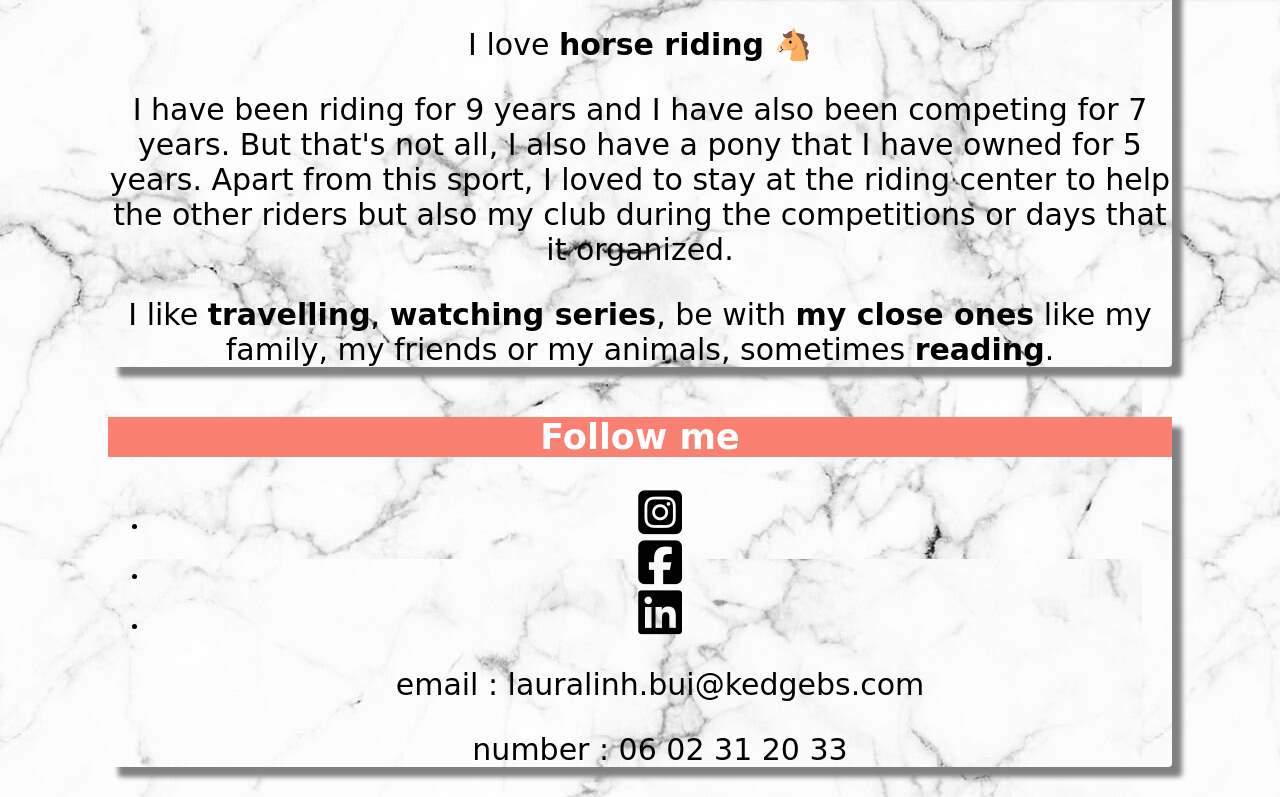
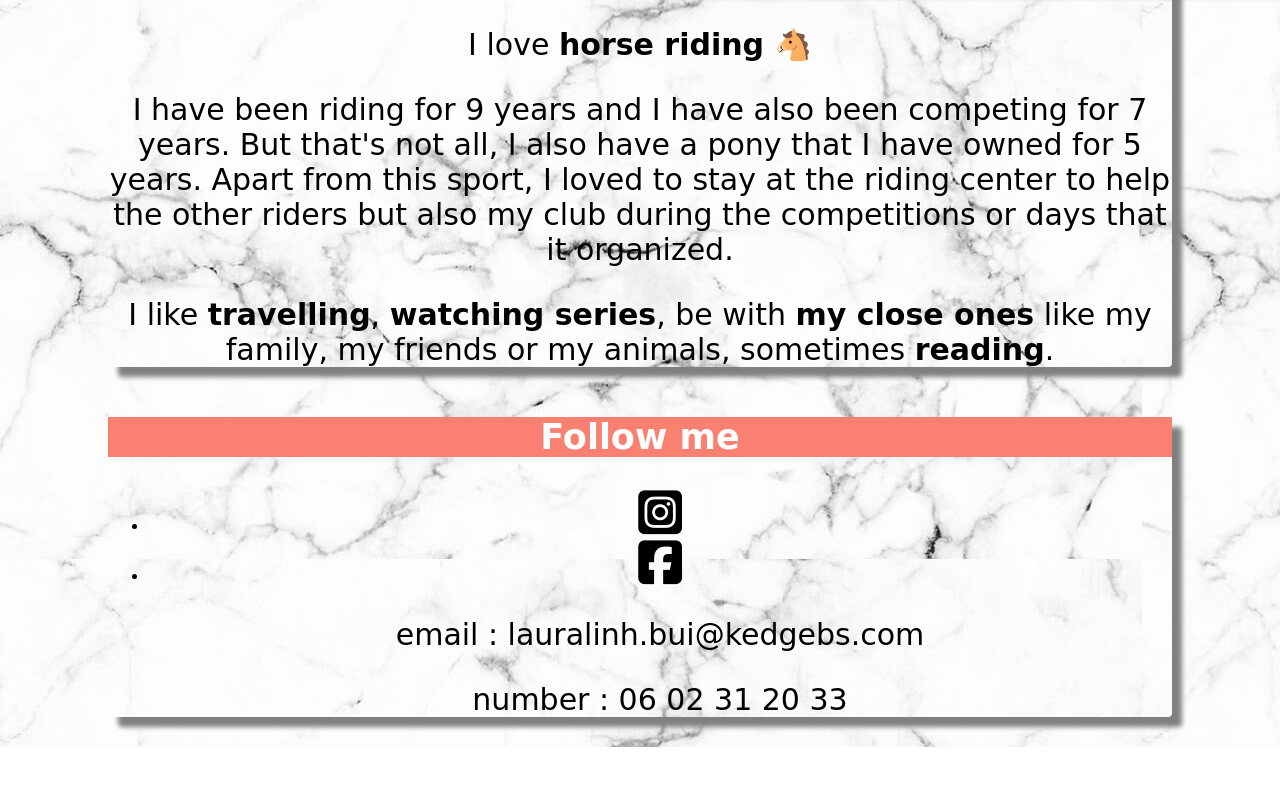
Before and after one commit to Laura-Linh/my-profile, a plain HTML site: page index.html in a window 1280 px wide. Shown: the part 1631-2428 px from the top of the page. After the commit the page ends 2378 px from the top, so only its background shows below. Drawn offline with Linux system fonts and the light colour scheme; a web font is replaced by a local one.

Commit message:
Update index.html

```diff
--- a/index.html
+++ b/index.html
@@ -46,7 +46,6 @@
     <ul>
       <li><a href="https://www.instagram.com/lrlnh.bui/"><i class="fab fa-instagram-square"></i></a></li>
       <li><a href="https://www.facebook.com/lauralinh.bui"><i class="fab fa-facebook-square"></i></a></li>
-       <li><a href="https://www.linkedin.com/in/laura-linh-bui-a2690b1a1/"><i class="fa-brands fa-linkedin"></i></a></li>
       <p>email : lauralinh.bui@kedgebs.com</p>
     <p>number : 06 02 31 20 33</p>
     </ul>
```
